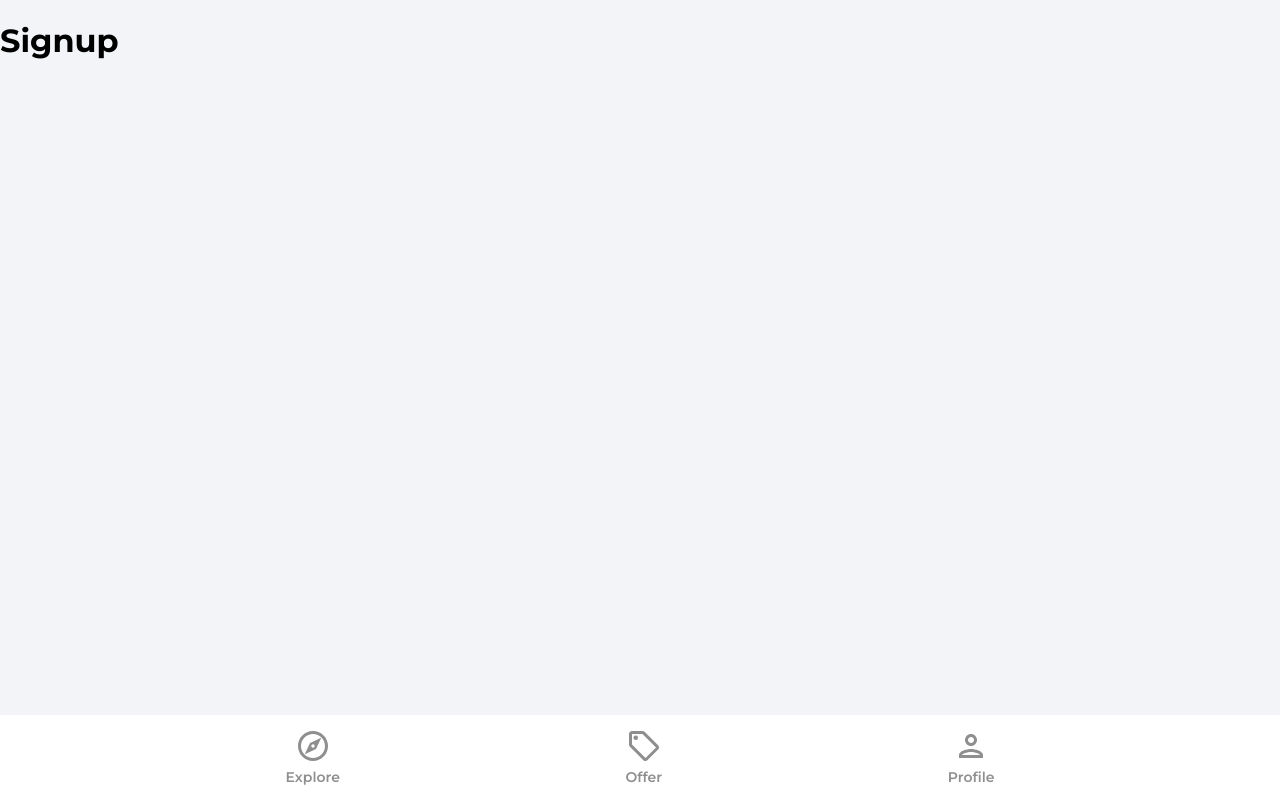
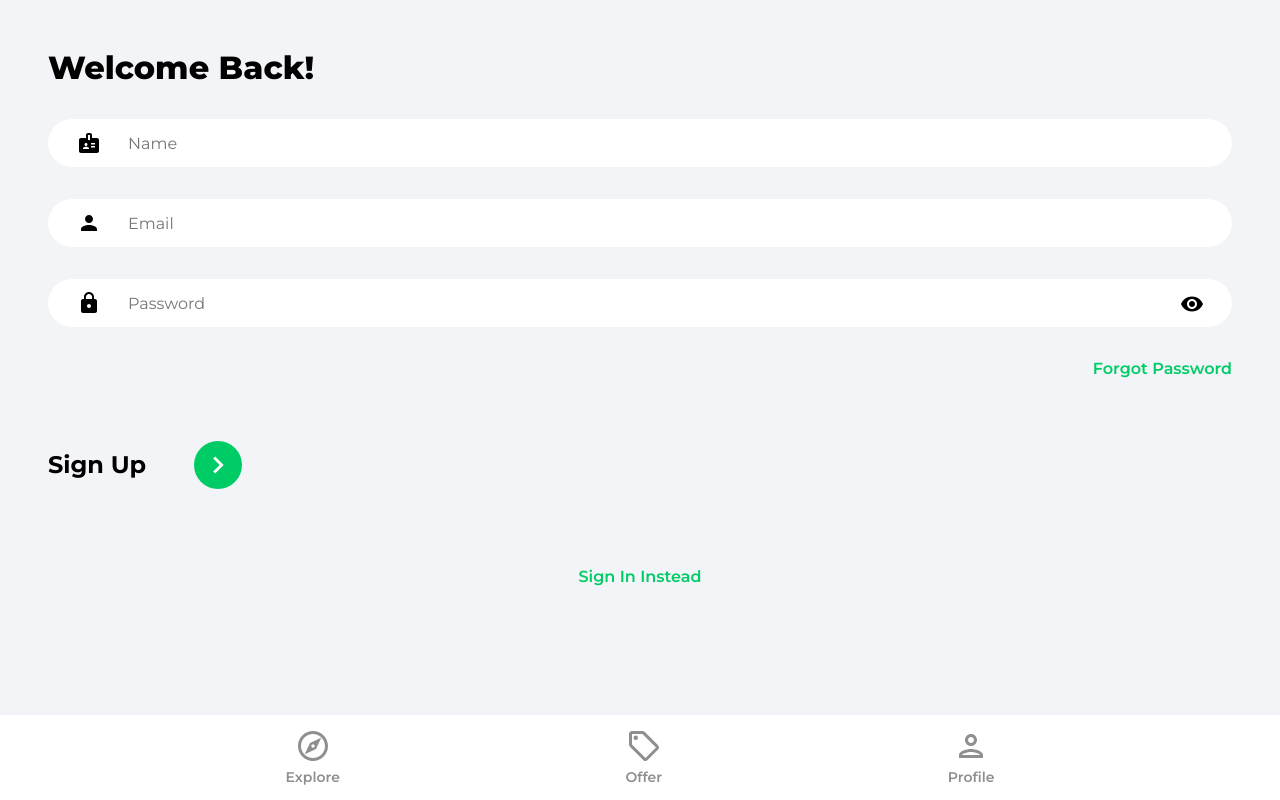
Before and after one commit to romanbatiuk/house-shop, a React (Create React App) app: page /sign-up in a window 1280 px wide. Built offline with nearby package versions, Linux system fonts and the light colour scheme.

Commit message:
SignIn and SignUp components

```diff
--- a/src/App.tsx
+++ b/src/App.tsx
@@ -4,8 +4,8 @@
 import Offers from './pages/Offers';
 import ForgotPassword from './pages/ForgotPassword';
 // import Profile from './pages/Profile';
-import Signup from './pages/Signup';
-import Signin from './pages/Signin';
+import SignUp from './pages/SignUp';
+import SignIn from './pages/SignIn';
 
 function App() {
 	return (
@@ -14,9 +14,9 @@
 				<Routes>
 					<Route path="/" element={<Explore />} />
 					<Route path="/offers" element={<Offers />} />
-					<Route path="/profile" element={<Signin />} />
-					<Route path="/sign-in" element={<Signin />} />
-					<Route path="/sign-up" element={<Signup />} />
+					<Route path="/profile" element={<SignIn />} />
+					<Route path="/sign-in" element={<SignIn />} />
+					<Route path="/sign-up" element={<SignUp />} />
 					<Route path="/forgot-password" element={<ForgotPassword />} />
 				</Routes>
 				<Navbar />
--- a/src/pages/Signin.tsx
+++ b/src/pages/Signin.tsx
@@ -1,5 +1,72 @@
-const Signin = () => {
-	return <h1>Signin</h1>;
+import { ChangeEvent, useState } from 'react';
+import { Link, useNavigate } from 'react-router-dom';
+import { ReactComponent as ArrowRightIcon } from '../assets/svg/keyboardArrowRightIcon.svg';
+import visibilityIcon from '../assets/svg/visibilityIcon.svg';
+
+interface IUserSignIn {
+	email: string;
+	password: string;
+}
+
+const SignIn = () => {
+	const [showPassword, setShowPassword] = useState<boolean>(false);
+	const [formData, setFormData] = useState<IUserSignIn>({ email: '', password: '' });
+
+	const { email, password } = formData;
+	const navigate = useNavigate();
+
+	const inputHandler = (event: ChangeEvent<HTMLInputElement>) => {
+		setFormData((prevState) => ({ ...prevState, [event.target.id]: event.target.value }));
+	};
+
+	return (
+		<>
+			<div className="pageContainer">
+				<header>
+					<p className="pageHeader">Welcome Back!</p>
+				</header>
+				<form>
+					<input
+						type="email"
+						className="emailInput"
+						placeholder="Email"
+						id="email"
+						onChange={inputHandler}
+					/>
+					<div className="passwordInputDiv">
+						<input
+							type={showPassword ? 'text' : 'password'}
+							className="passwordInput"
+							placeholder="Password"
+							id="password"
+							onChange={inputHandler}
+						/>
+						<img
+							src={visibilityIcon}
+							className="showPassword"
+							alt="Show password"
+							onClick={() => setShowPassword((prevState) => !prevState)}
+						/>
+					</div>
+					<Link to="/forgot-password" className="forgotPasswordLink">
+						Forgot Password
+					</Link>
+
+					<div className="signInBar">
+						<p className="signInText">Sign In</p>
+						<button className="signInButton">
+							<ArrowRightIcon fill="#ffffff" width="34px" height="34px" />
+						</button>
+					</div>
+				</form>
+				{/* Google OAth */}
+
+				<Link to="/sign-up" className="registerLink">
+					Sign Up Instead
+				</Link>
+			</div>
+		</>
+	);
 };
 
-export default Signin;
+export default SignIn;
--- a/src/pages/Signup.tsx
+++ b/src/pages/Signup.tsx
@@ -1,5 +1,81 @@
-const Signup = () => {
-	return <h1>Signup</h1>;
+import { ChangeEvent, useState } from 'react';
+import { Link, useNavigate } from 'react-router-dom';
+import { ReactComponent as ArrowRightIcon } from '../assets/svg/keyboardArrowRightIcon.svg';
+import visibilityIcon from '../assets/svg/visibilityIcon.svg';
+
+interface IUserSignUp {
+	email: string;
+	name: string;
+	password: string;
+}
+
+const SignUp = () => {
+	const [showPassword, setShowPassword] = useState<boolean>(false);
+	const [formData, setFormData] = useState<IUserSignUp>({ email: '', password: '', name: '' });
+	const { email, password, name } = formData;
+
+	const navigate = useNavigate();
+
+	const inputHandler = (event: ChangeEvent<HTMLInputElement>) => {
+		setFormData((prevState) => ({ ...prevState, [event.target.id]: event.target.value }));
+	};
+
+	return (
+		<>
+			<div className="pageContainer">
+				<header>
+					<p className="pageHeader">Welcome Back!</p>
+				</header>
+				<form>
+					<input
+						type="text"
+						className="nameInput"
+						placeholder="Name"
+						id="name"
+						onChange={inputHandler}
+					/>
+
+					<input
+						type="email"
+						className="emailInput"
+						placeholder="Email"
+						id="email"
+						onChange={inputHandler}
+					/>
+					<div className="passwordInputDiv">
+						<input
+							type={showPassword ? 'text' : 'password'}
+							className="passwordInput"
+							placeholder="Password"
+							id="password"
+							onChange={inputHandler}
+						/>
+						<img
+							src={visibilityIcon}
+							className="showPassword"
+							alt="Show password"
+							onClick={() => setShowPassword((prevState) => !prevState)}
+						/>
+					</div>
+					<Link to="/forgot-password" className="forgotPasswordLink">
+						Forgot Password
+					</Link>
+
+					<div className="signUpBar">
+						<p className="signUpText">Sign Up</p>
+						<button className="signUpButton">
+							<ArrowRightIcon fill="#ffffff" width="34px" height="34px" />
+						</button>
+					</div>
+				</form>
+				{/* Google OAth */}
+
+				<Link to="/sign-in" className="registerLink">
+					Sign In Instead
+				</Link>
+			</div>
+		</>
+	);
 };
 
-export default Signup;
+export default SignUp;
```
